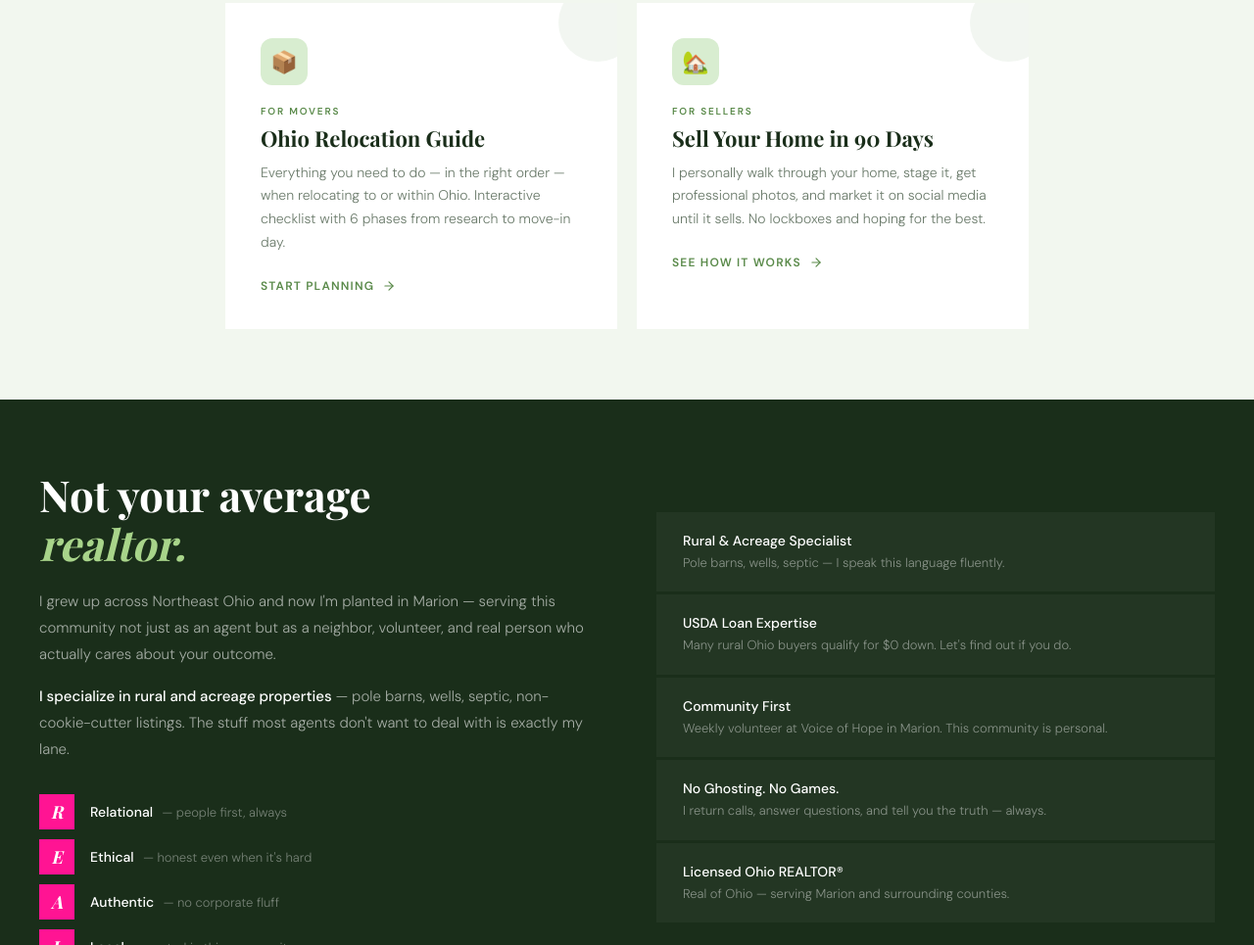
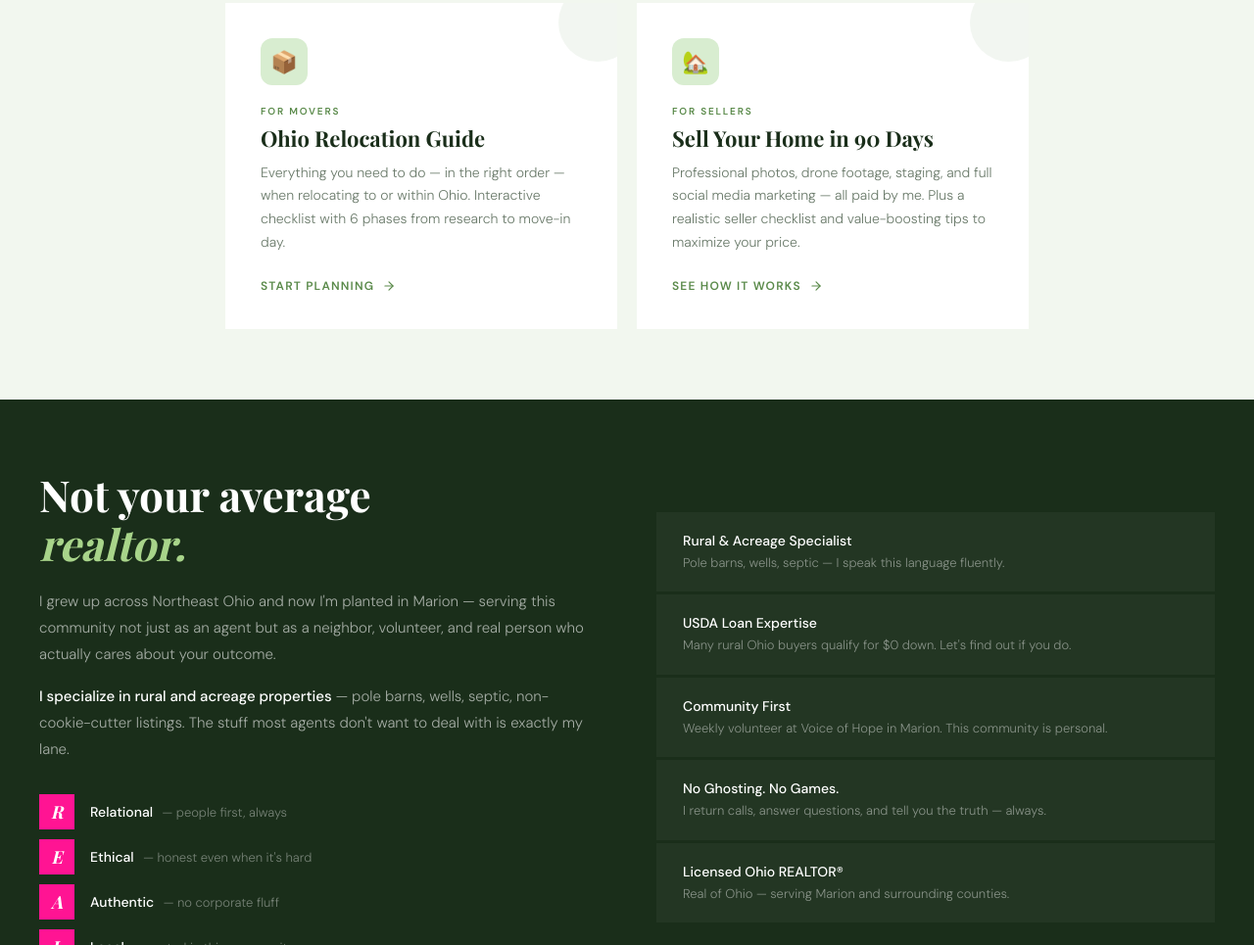
Before and after one commit to 1adykay/1adykay.github.io, a plain HTML site: page index.html in a window 1280 px wide. Shown: the part 1375-2340 px from the top of the page at 98% size. Drawn offline with nearby package versions, Linux system fonts and the light colour scheme; a web font is replaced by a local one.

Commit message:
Update index.html

```diff
--- a/index.html
+++ b/index.html
@@ -519,7 +519,7 @@
       <div class="tool-icon green">🏡</div>
       <div class="tool-label green">For Sellers</div>
       <div class="tool-name">Sell Your Home in 90 Days</div>
-      <div class="tool-desc">I personally walk through your home, stage it, get professional photos, and market it on social media until it sells. No lockboxes and hoping for the best.</div>
+      <div class="tool-desc">Professional photos, drone footage, staging, and full social media marketing — all paid by me. Plus a realistic seller checklist and value-boosting tips to maximize your price.</div>
       <div class="tool-link green">See How It Works <svg xmlns="http://www.w3.org/2000/svg" width="14" height="14" viewBox="0 0 24 24" fill="none" stroke="currentColor" stroke-width="2" stroke-linecap="round" stroke-linejoin="round"><line x1="5" y1="12" x2="19" y2="12"/><polyline points="12 5 19 12 12 19"/></svg></div>
     </a>
 
```
